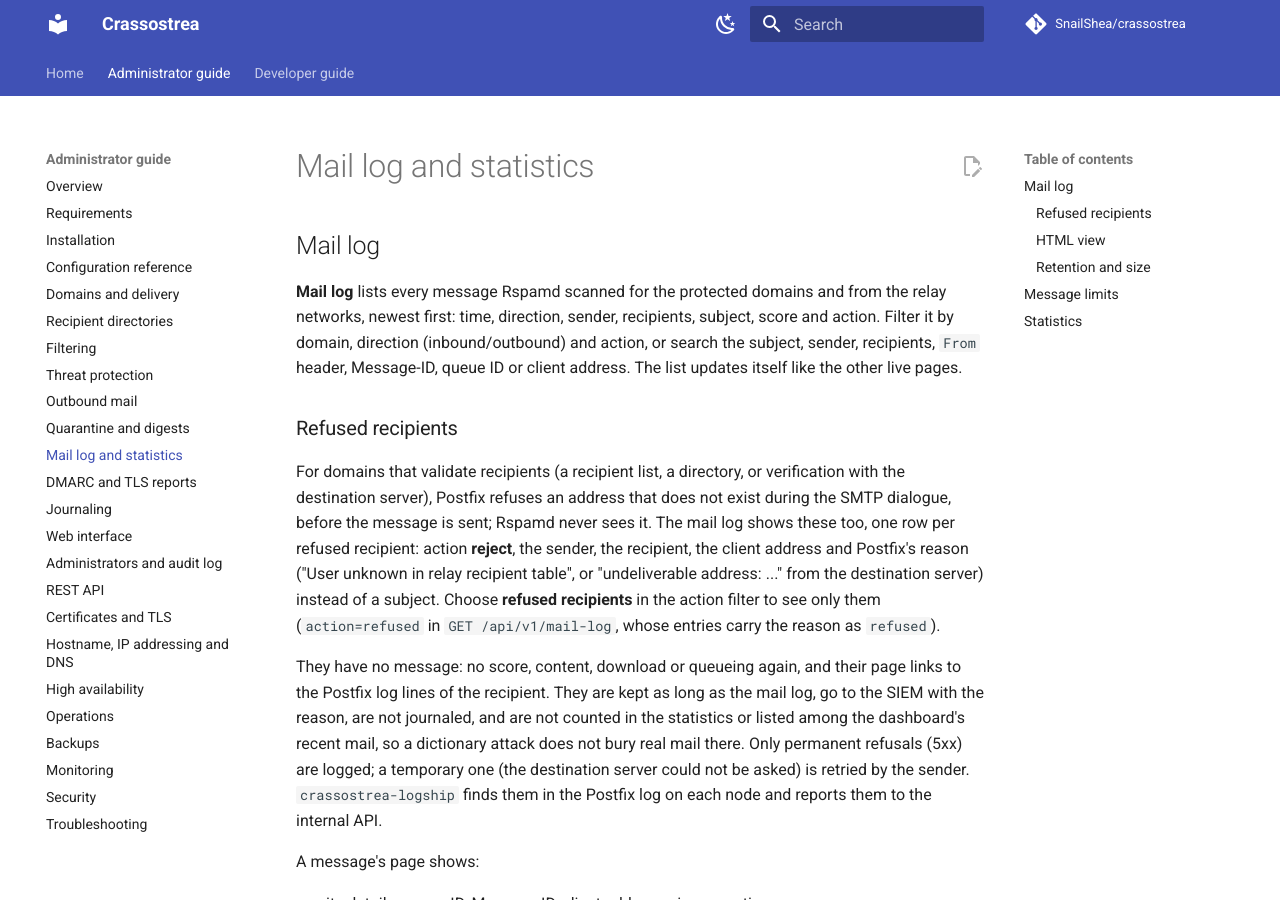
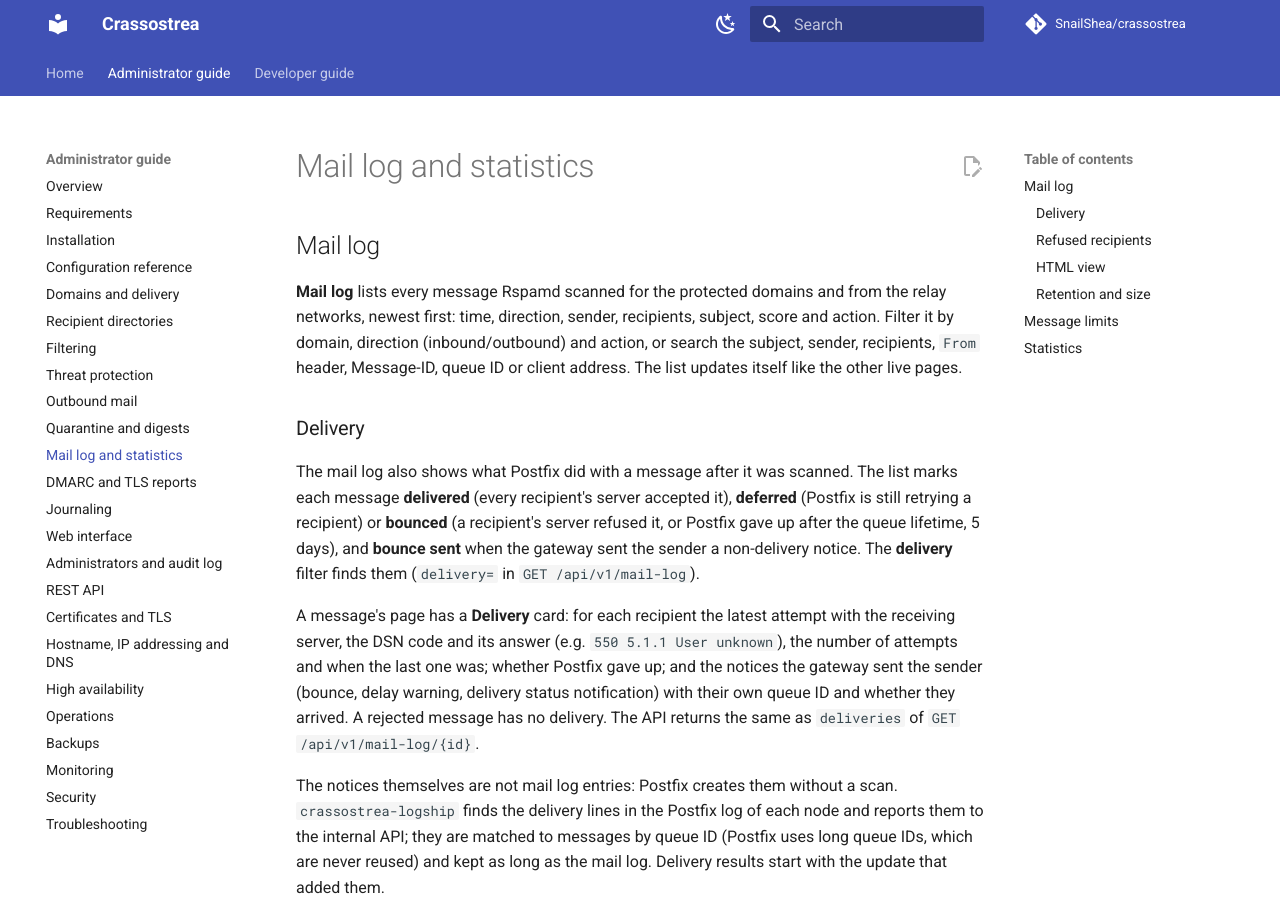
Before and after one commit to SnailShea/crassostrea-docs, an MkDocs documentation site: the page built from docs/admin/mail-log.md, in a window 1280 px wide and 900 px high. Built offline with MkDocs 1.6.1 and Material for MkDocs 9.7.7, drawn with Linux system fonts in a browser that asks for light colours; comment, search, counter and statistics services are not loaded.

Commit message:
Mail log: delivery results
The mail log page describes the delivery of each message (states, the
filter, the Delivery card, the notices to the sender, how logship reports
them); the API, internal API, architecture, code layout and operations
pages name the new data and logship's task.

Co-Authored-By: Claude Opus 5.5 <noreply@anthropic.com>

```diff
--- a/docs/admin/mail-log.md
+++ b/docs/admin/mail-log.md
@@ -8,6 +8,30 @@ subject, score and action. Filter it by domain, direction (inbound/outbound)
 and action, or search the subject, sender, recipients, `From` header,
 Message-ID, queue ID or client address. The list updates itself like the other
 live pages.
+
+### Delivery
+
+The mail log also shows what Postfix did with a message after it was scanned.
+The list marks each message **delivered** (every recipient's server accepted
+it), **deferred** (Postfix is still retrying a recipient) or **bounced** (a
+recipient's server refused it, or Postfix gave up after the queue lifetime,
+5 days), and **bounce sent** when the gateway sent the sender a non-delivery
+notice. The **delivery** filter finds them (`delivery=` in
+`GET /api/v1/mail-log`).
+
+A message's page has a **Delivery** card: for each recipient the latest
+attempt with the receiving server, the DSN code and its answer (e.g.
+`550 5.1.1 User unknown`), the number of attempts and when the last one was;
+whether Postfix gave up; and the notices the gateway sent the sender (bounce,
+delay warning, delivery status notification) with their own queue ID and
+whether they arrived. A rejected message has no delivery. The API returns the
+same as `deliveries` of `GET /api/v1/mail-log/{id}`.
+
+The notices themselves are not mail log entries: Postfix creates them without
+a scan. `crassostrea-logship` finds the delivery lines in the Postfix log of
+each node and reports them to the internal API; they are matched to messages
+by queue ID (Postfix uses long queue IDs, which are never reused) and kept as
+long as the mail log. Delivery results start with the update that added them.
 
 ### Refused recipients
 
```
Also changed, not shown: docs/admin/api.md (+1 -1 lines), docs/admin/operations.md (+1 -1 lines), docs/developer/architecture.md (+2 -2 lines), docs/developer/code-layout.md (+1 -1 lines), docs/developer/reference.md (+1 -0 lines).
